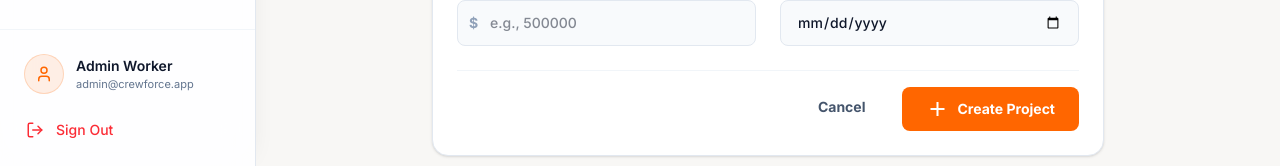
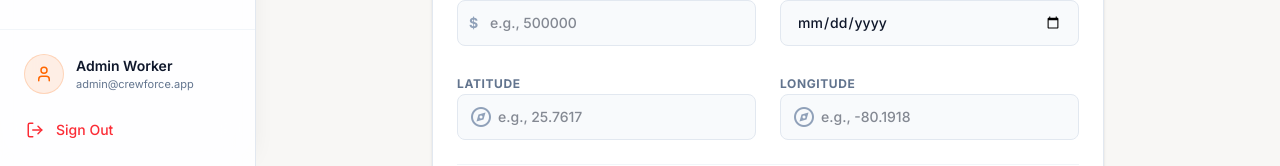
Before and after one commit to garabedjunior-dotcom/crewforce_antigravity, a Next.js app: page /projects/new in a window 1280 px wide. Shown: the part 634-800 px from the top of the page. Built offline with nearby package versions, Linux system fonts and the light colour scheme; no server answers.

Commit message:
feat: add latitude and longitude inputs to create project page

```diff
--- a/src/app/(dashboard)/projects/new/page.tsx
+++ b/src/app/(dashboard)/projects/new/page.tsx
@@ -136,6 +136,44 @@ export default function NewProjectPage() {
                                 </div>
                             </div>
 
+                            <div className="grid grid-cols-1 md:grid-cols-2 gap-6">
+                                {/* Latitude */}
+                                <div className="space-y-1.5">
+                                    <label htmlFor="latitude" className="text-xs font-bold text-slate-500 uppercase tracking-wider">
+                                        Latitude
+                                    </label>
+                                    <div className="relative">
+                                        <span className="material-symbols-outlined text-slate-400 absolute left-3 top-1/2 -translate-y-1/2 text-[18px]">explore</span>
+                                        <input
+                                            id="latitude"
+                                            name="latitude"
+                                            type="number"
+                                            step="any"
+                                            placeholder="e.g., 25.7617"
+                                            className="w-full bg-slate-50 dark:bg-slate-800 border border-slate-200 dark:border-slate-700 rounded-lg pl-10 pr-4 py-3 text-sm font-medium focus:ring-2 focus:ring-primary focus:border-transparent outline-none transition-all"
+                                        />
+                                    </div>
+                                </div>
+
+                                {/* Longitude */}
+                                <div className="space-y-1.5">
+                                    <label htmlFor="longitude" className="text-xs font-bold text-slate-500 uppercase tracking-wider">
+                                        Longitude
+                                    </label>
+                                    <div className="relative">
+                                        <span className="material-symbols-outlined text-slate-400 absolute left-3 top-1/2 -translate-y-1/2 text-[18px]">explore</span>
+                                        <input
+                                            id="longitude"
+                                            name="longitude"
+                                            type="number"
+                                            step="any"
+                                            placeholder="e.g., -80.1918"
+                                            className="w-full bg-slate-50 dark:bg-slate-800 border border-slate-200 dark:border-slate-700 rounded-lg pl-10 pr-4 py-3 text-sm font-medium focus:ring-2 focus:ring-primary focus:border-transparent outline-none transition-all"
+                                        />
+                                    </div>
+                                </div>
+                            </div>
+
                             {/* Actions */}
                             <div className="flex justify-end gap-3 pt-4 border-t border-slate-100 dark:border-slate-800">
                                 <Link
```
